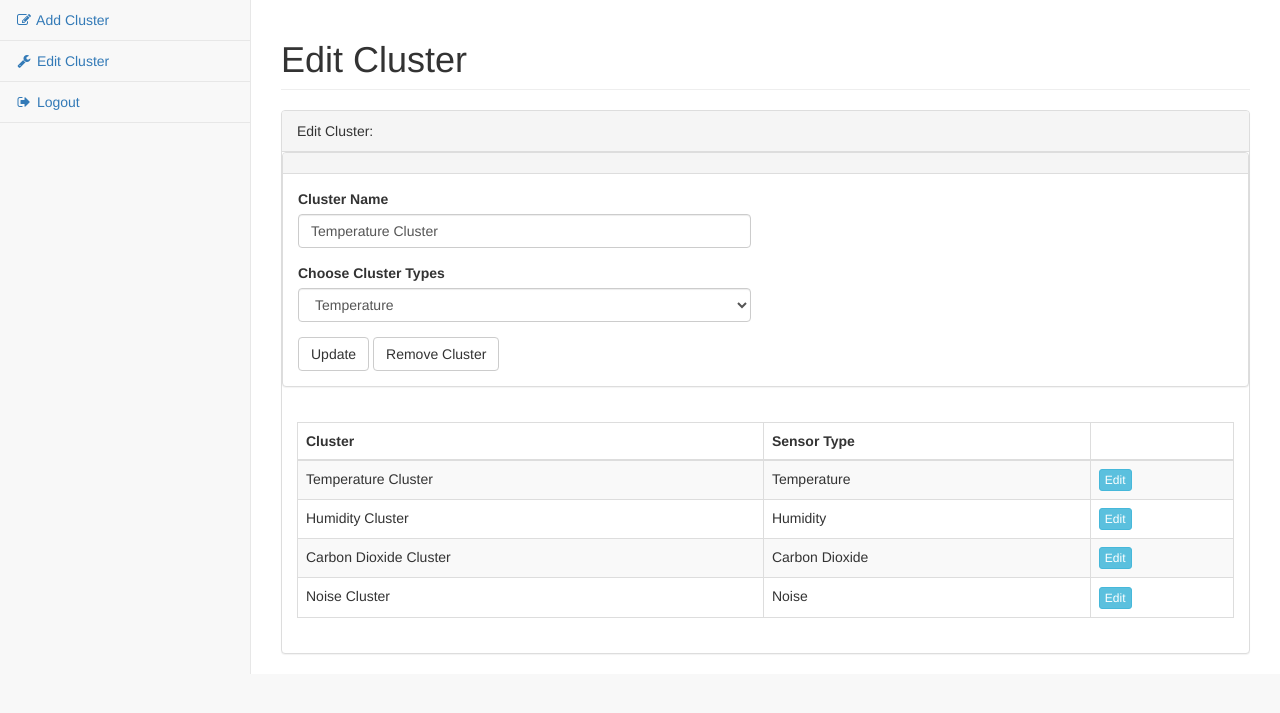
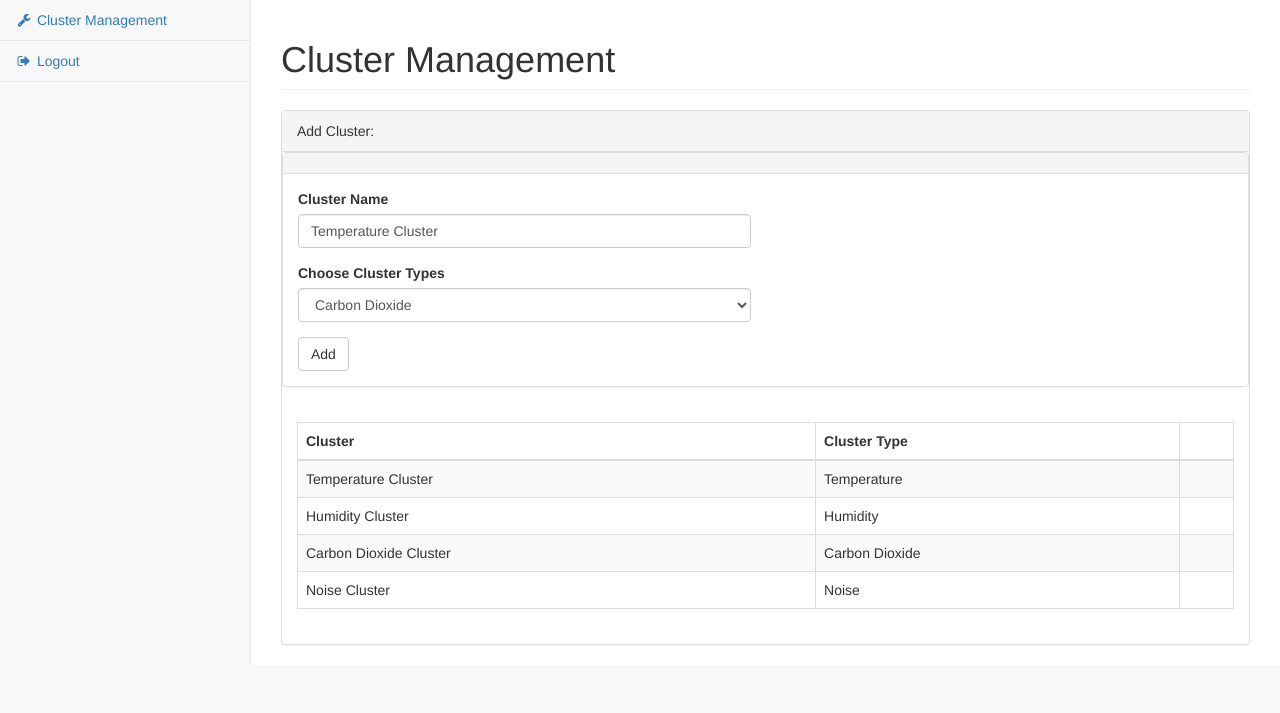
Before and after one commit to Leonard-Lee/CMPE-282-Final, a Flask app: page /editcluster/ in a window 1280 px wide. Shown: the part 51-764 px from the top of the page. Run offline with Flask 2, Linux system fonts and the light colour scheme; some libraries are stand-ins or nearby versions.

Commit message:
add a new cluster by js

```diff
--- a/src/templates/editcluster.html
+++ b/src/templates/editcluster.html
@@ -60,10 +60,7 @@
                 <div class="sidebar-nav navbar-collapse">
                     <ul class="nav" id="side-menu">
                         <li>
-                            <a href="/addcluster"><i class="fa fa-edit fa-fw"></i> Add Cluster</a>
-                        </li>
-                        <li>
-                            <a href="/editcluster"><i class="fa fa-wrench fa-fw"></i> Edit Cluster</a>
+                            <a href="/editcluster"><i class="fa fa-wrench fa-fw"></i> Cluster Management</a>
                         </li>
                         <li>
                             <a href="/login"><i class="fa fa-sign-out fa-fw"></i> Logout</a>
@@ -80,7 +77,7 @@
         <div id="page-wrapper">
             <div class="row">
                 <div class="col-lg-12">
-                    <h1 class="page-header">Edit Cluster</h1>
+                    <h1 class="page-header">Cluster Management</h1>
                 </div>
                 <!-- /.col-lg-12 -->
             </div>
@@ -92,7 +89,7 @@
                 <div class="col-lg-12">
                     <div class="panel panel-default">
                         <div class="panel-heading">
-                            Edit Cluster:
+                            Add Cluster:
                         </div>
                         <!-- /.panel-heading -->
 						<div class="panel panel-default">
@@ -102,22 +99,20 @@
                         <div class="panel-body">
                             <div class="row">
                                 <div class="col-lg-6">
-                                    <form role="form">
+                                    <form id="formCluster" role="form">
                                         <div class="form-group">
                                             <label>Cluster Name</label>
-                                            <input class="form-control" value ="Temperature Cluster">
+                                            <input name="clusterName" class="form-control" value ="Temperature Cluster">
                                         </div>
                                         <div class="form-group">
                                             <label>Choose Cluster Types</label>
-                                            <select class="form-control">
-                                                <option>Temperature</option>
-                                                <option>Humidity</option>
+                                            <select name="clusterType" class="form-control">
                                                 <option>Carbon Dioxide</option>
                                                 <option>Noise</option>
                                             </select>
                                         </div>
-                                        <button type="submit" class="btn btn-default">Update</button>
-                                        <button type="submit" class="btn btn-default">Remove Cluster</button>
+                                        <button type="button" id="btnAdd" class="btn btn-default">Add</button>
+
                                     </form>
                                 </div>
                                 <!-- /.col-lg-6 (nested) -->
@@ -128,11 +123,11 @@
                     </div>
 
                         <div class="panel-body">
-                            <table width="100%" class="table table-striped table-bordered table-hover" id="dataTables-example">
+                            <table id="clusterTable" width="100%" class="table table-striped table-bordered table-hover" id="dataTables-example">
                                 <thead>
                                     <tr>
                                         <th>Cluster</th>
-                                        <th>Sensor Type</th>
+                                        <th>Cluster Type</th>
                                         <th></th>
                                     </tr>
                                 </thead>
@@ -140,22 +135,22 @@
                                     <tr class="even gradeC">
                                         <td>Temperature Cluster</td>
                                         <td>Temperature</td>
-                                        <td class="center"><button type="button" class="btn btn-info btn-xs">Edit</button></td>
+                                        <td class="center"></td>
                                     </tr>
                                     <tr class="even gradeC">
                                         <td>Humidity Cluster</td>
                                         <td>Humidity</td>
-                                        <td class="center"><button type="button" class="btn btn-info btn-xs">Edit</button></td>
+                                        <td class="center"></td>
                                     </tr>
                                     <tr class="even gradeC">
                                         <td>Carbon Dioxide Cluster</td>
                                         <td>Carbon Dioxide</td>
-                                        <td class="center"><button type="button" class="btn btn-info btn-xs">Edit</button></td>
+                                        <td class="center"></td>
                                     </tr>
                                     <tr class="odd gradeA">
                                         <td>Noise Cluster</td>
                                         <td>Noise</td>
-                                        <td class="center"><button type="button" class="btn btn-info btn-xs">Edit</button></td>
+                                        <td class="center"></td>
                                     </tr>
                                 </tbody>
                             </table>
@@ -193,7 +188,25 @@
 
     <!-- Custom Theme JavaScript -->
     <script src="{{ url_for('static', filename='dist/js/sb-admin-2.js') }}"></script>
+    <script type="text/javascript">
+        $('#btnAdd').click(function () {
+            var name = $("#formCluster input[name=clusterName]").val();
+            var type = $("#formCluster select[name=clusterType]").val();
 
+//            <tr class="even gradeC">
+//                                        <td>Temperature Cluster</td>
+//                                        <td>Temperature</td>
+//                                        <td class="center"></td>
+//                                    </tr>
+            var strHTML = '<tr class="even gradeC">';
+                strHTML += '<td>'+name+'</td>';
+                strHTML += '<td class="center">'+type+'</td>';
+                strHTML += '<td></td>';
+                strHTML += '</tr>';
+
+            $('#clusterTable tr:last').after(strHTML);
+        })
+    </script>
 </body>
 
 </html>
```
